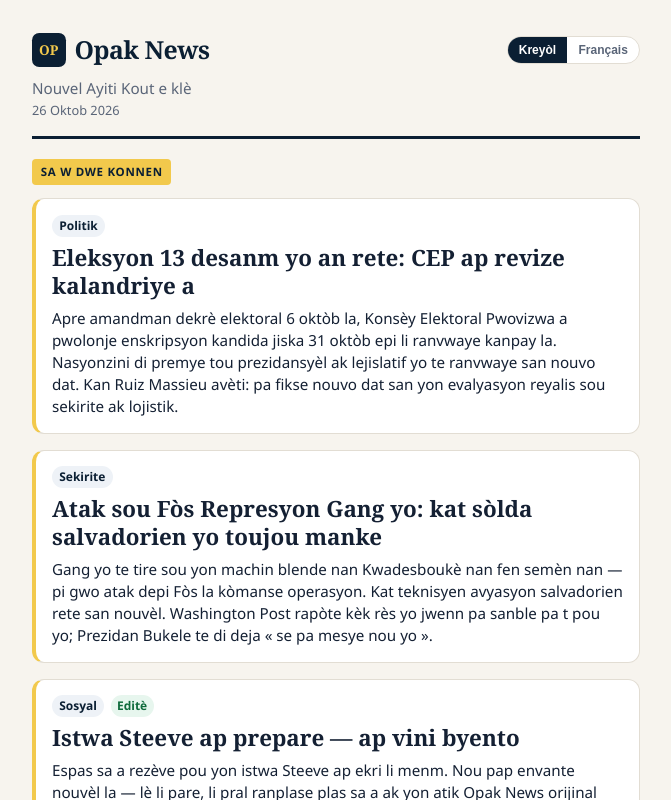
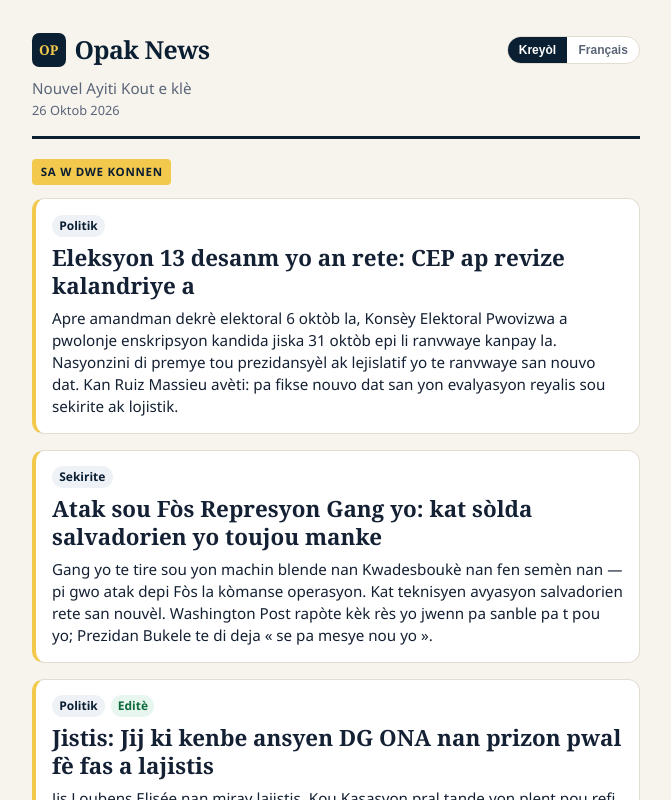
Before and after one commit to haitialways-pixel/opak-news, a React (Vite) app: page / in a window 1280 px wide. Shown: the top 800 px of the page, without its empty margins (304-975 px from the left). Built offline with nearby package versions, Linux system fonts and the light colour scheme; no server answers.

Commit message:
Publish Steeve ONA justice story in Need-to-Know slot 3
Replace the reserved placeholder with the editor-pushed Creole piece
on Judge Loubens Elisée / Jemley Jean Baptiste, plus French translation.

```diff
--- a/src/data/stories.ts
+++ b/src/data/stories.ts
@@ -2,7 +2,7 @@ import type { Story } from "../types";
 
 /**
  * Curated Haiti digest — real stories with multi-source credits.
- * Slot 3 (need-to-know) is reserved for Steeve's forthcoming piece.
+ * Slot 3 (need-to-know) is Steeve's editor-pushed piece (isManual).
  * Set isManual: true for editor-pushed stories.
  */
 export const STORIES: Story[] = [
@@ -37,18 +37,18 @@ export const STORIES: Story[] = [
     sources: ["AP News", "The Washington Post", "UN News"],
   },
   {
-    id: "ntk-steeve-forthcoming",
+    id: "ntk-ona-jij-elisee-2026-10",
     tier: "need-to-know",
-    topic: "society",
+    topic: "politics",
     publishedAt: "2026-10-26",
     isManual: true,
     headline: {
-      ht: "Istwa Steeve ap prepare — ap vini byento",
-      fr: "L’histoire que prépare Steeve — bientôt disponible",
+      ht: "Jistis: Jij ki kenbe ansyen DG ONA nan prizon pwal fè fas a lajistis",
+      fr: "Justice : le juge qui maintient l’ancien DG de l’ONA en prison devra faire face à la justice",
     },
     brief: {
-      ht: "Espas sa a rezève pou yon istwa Steeve ap ekri li menm. Nou pap envante nouvèl la — lè li pare, li pral ranplase plas sa a ak yon atik Opak News orijinal (Kreyòl + Franse).",
-      fr: "Cet emplacement est réservé à une histoire que Steeve rédige lui-même. Nous n’inventons pas la nouvelle — dès qu’elle sera prête, elle remplacera ce créneau par un article original Opak News (créole + français).",
+      ht: "Jis Loubens Elisée nan miray lajistis. Kou Kasasyon pral tande yon plent pou refi jistis kont li, sou fason li mennen ankèt sou akizasyon koripsyon kont ansyen Direktè Jeneral ONA a, Jemley Jean Baptiste. Kritik yo di jij la kenbe ansyen chèf ONA a nan prizon san vrè motif. Defans lan di tou jij la kenbe dosye a pandan li pa gen dwa trete dosye a ankò. Anpil moun kwè ke jij la ap aji ak mechansete alye li swiv manman lwa peyi a. Dosye a. Se tribinal la k ap deside l.",
+      fr: "Le juge Loubens Elisée est au pied du mur. La Cour de cassation va entendre une plainte pour déni de justice à son encontre, relative à la façon dont il mène l’enquête sur les accusations de corruption visant l’ancien directeur général de l’ONA, Jemley Jean Baptiste. Les critiques affirment que le juge maintient l’ex-chef de l’ONA en prison sans motif réel. La défense soutient également que le juge conserve le dossier alors qu’il n’a plus le droit de le traiter. Beaucoup estiment que le juge agit avec malveillance, loin de suivre l’esprit de la loi du pays. L’affaire reste entre les mains du tribunal.",
     },
     sources: ["Opak News — edisyon Steeve"],
   },
```
